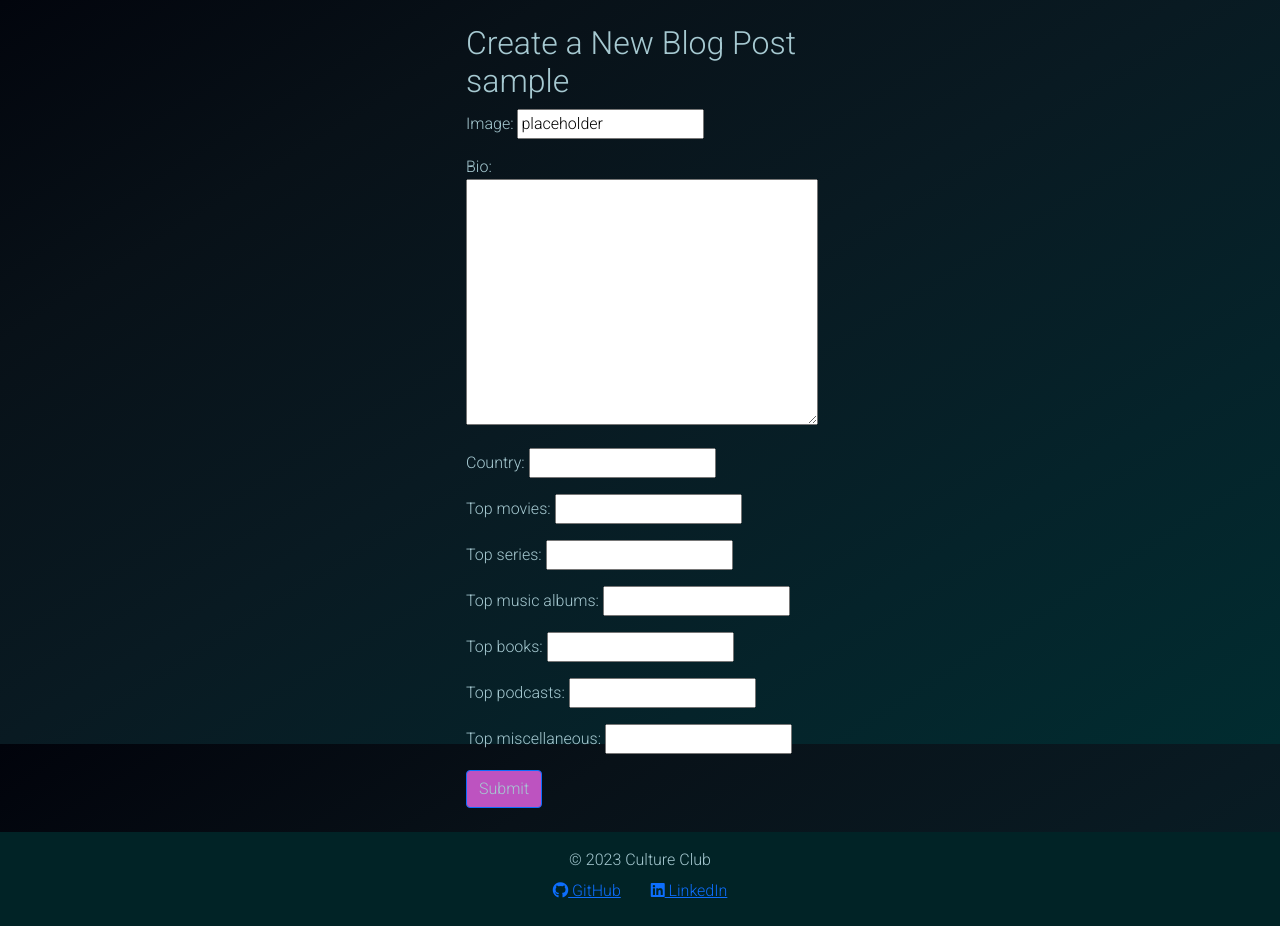
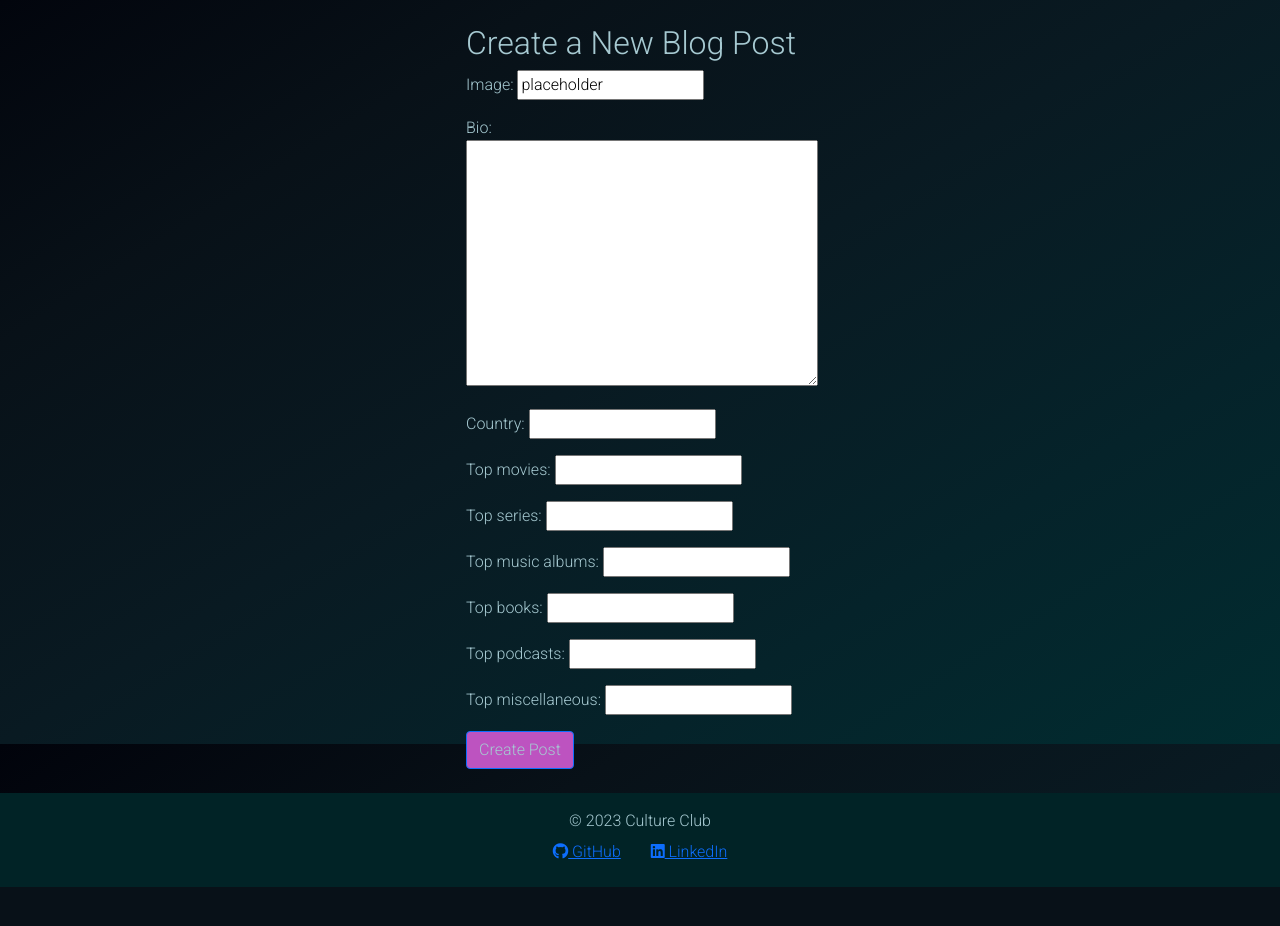
Before and after one commit to DebbieBergstrom/Culture-Club, a Django app: template templates/blogpost_create.html in a window 1280 px wide. Shown: the part 56-982 px from the top of the page. After the commit the page ends 943 px from the top, so only its background shows below. Run offline with Django 3.2, Linux system fonts and the light colour scheme; the template is opened without the code that fills it: values that come from a table or form of the project are taken from there, others are empty; the visitor is signed in with stand-in values (Sample User, id 1).

Commit message:
#7 Add slugify and more CRUD to create blogposts

```diff
--- a/blog/models.py
+++ b/blog/models.py
@@ -1,5 +1,6 @@
 from django.db import models
 from django.contrib.auth.models import User
+from django.utils.text import slugify
 from cloudinary.models import CloudinaryField
 from django.core.exceptions import ValidationError
 from django.utils.translation import gettext_lazy as _
@@ -99,6 +100,11 @@ class Blogpost(models.Model):
         User, related_name='blogpost_bookmarks', blank=True
     )
 
+    def save(self, *args, **kwargs):
+        if not self.slug:
+            self.slug = slugify(self.blog_title)
+        super(Blogpost, self).save(*args, **kwargs)
+
     def number_of_likes(self):
         return self.likes.count()
 
--- a/blog/urls.py
+++ b/blog/urls.py
@@ -1,22 +1,31 @@
+from django.urls import path
 from . import views
-from django.urls import path
 
 urlpatterns = [
-    # Home page showing a list of blog posts
+    # Display list of blog posts
     path("", views.BlogPostList.as_view(), name="home"),
 
-    # User's own profile page
+    # Create a new blog post
+    path('blogpost/create/', views.BlogpostCreateView.as_view(), name='blogpost_create'),
+
+    # Display detail of a specific blog post
+    path('blogpost/<slug:slug>/', views.BlogPostDetail.as_view(), name='blogpost_detail'),
+
+    # Update an existing blog post
+    path('blogpost/update/<slug:slug>/', views.BlogpostUpdateView.as_view(), name='blogpost_update'),
+
+    # Delete a blog post
+    path('blogpost/delete/<slug:slug>/', views.BlogpostDeleteView.as_view(), name='blogpost_delete'),
+
+    # Like or unlike a blog post
+    path('blogpost/like/<slug:slug>/', views.LikeUnlike.as_view(), name='like_unlike'),
+
+    # Display the profile of the current user
     path('profile/', views.ProfileView.as_view(), name='profile'),
 
-    # Profile page of other users, accessible via their username
+    # Display the profile of another user
     path('user/<str:username>/', views.OtherUserProfileView.as_view(), name='other_user_profile'),
 
-    # Page for editing the currently logged-in user's profile
+    # Edit the profile of the current user
     path('profile/edit/', views.ProfileEditView.as_view(), name='profile_edit'),
-
-    # Detail page for a specific blog post, identified by its slug
-    path('<slug:slug>/', views.BlogPostDetail.as_view(), name='blogpost_detail'),
-
-    # Endpoint for liking or unliking a blog post
-    path('like/<slug:slug>/', views.LikeUnlike.as_view(), name='like_unlike'),
 ]
--- a/templates/base.html
+++ b/templates/base.html
@@ -41,7 +41,8 @@
                     <li class="nav-item"><a class="nav-link"
                             href="{% url 'profile' %}">My
                             Profile</a></li>
-                    <li class="nav-item"><a class="nav-link" href="#">Create
+                    <li class="nav-item"><a class="nav-link"
+                            href="{% url 'blogpost_create' %}">Create
                             New Post</a>
                     </li>
                     <li class="nav-item"><a class="nav-link" href="#">My
--- a/templates/blogpost_create.html
+++ b/templates/blogpost_create.html
@@ -4,12 +4,12 @@
 <div class="container">
     <div class="row justify-content-center">
         <div class="col-lg-4 col-md-6 col-sm-12">
-            <h2 class="account-heading">Create a New Blog Post
-                {{ user.username }}</h2>
+            <h2 class="account-heading">Create a New Blog Post</h2>
             <form method="post" enctype="multipart/form-data">
                 {% csrf_token %}
                 {{ form.as_p }}
-                <button type="submit" class="btn btn-primary">Submit</button>
+                <button type="submit" class="btn btn-primary">Create
+                    Post</button>
             </form>
         </div>
     </div>
```
Also changed, not shown: blog/views.py (+23 -4 lines).
